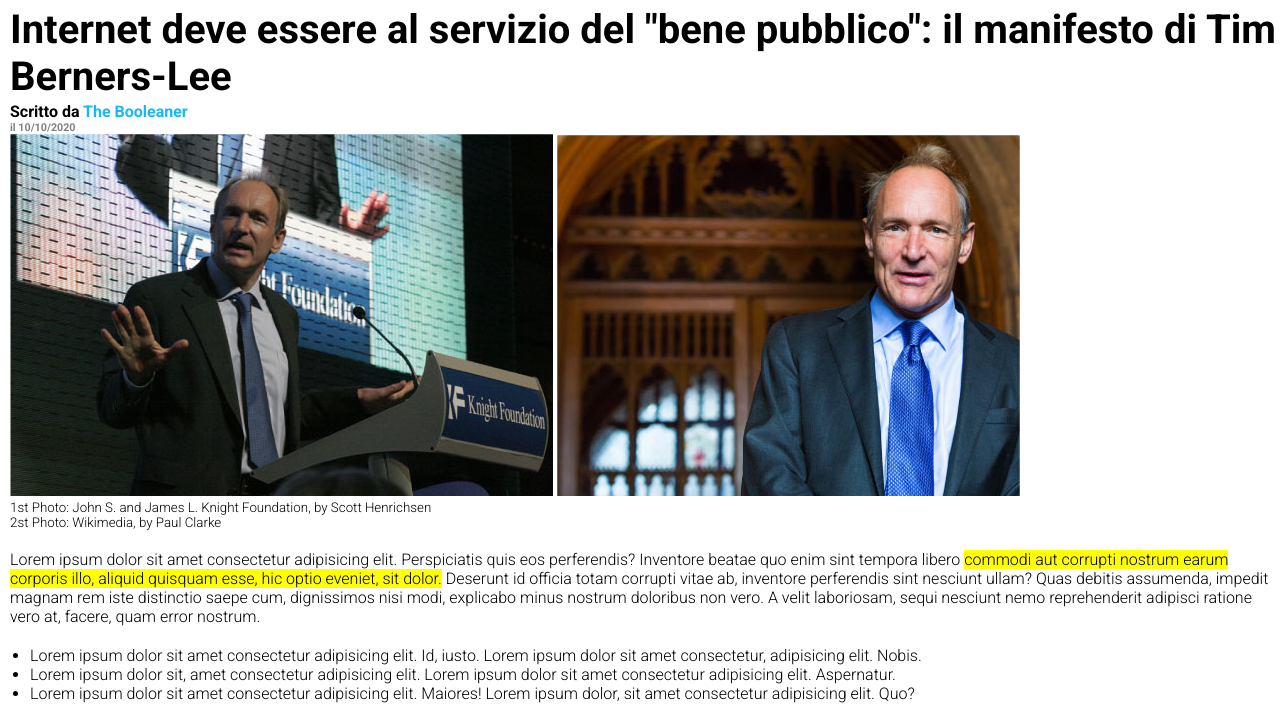
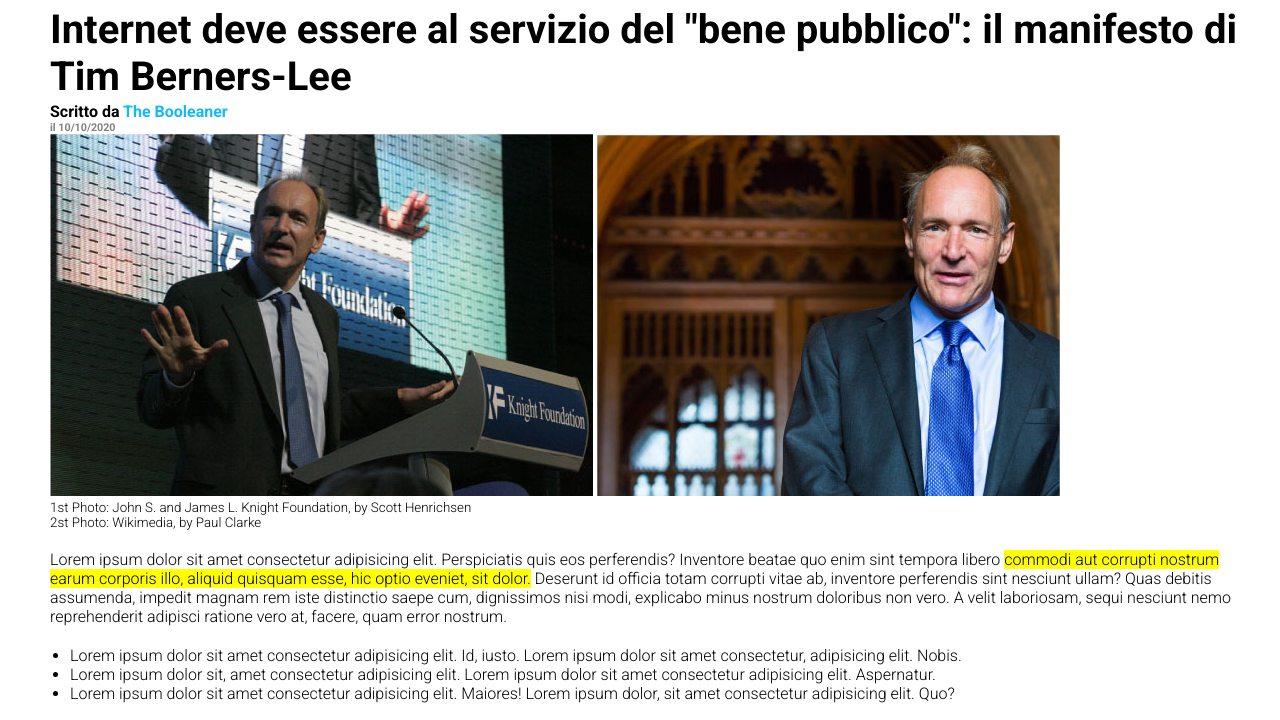
Before and after one commit to agostinoluca/html-css-booleaner, a plain HTML site: page index.html in a window 1280 px wide. Shown: the part 104-824 px from the top of the page. Drawn offline with Linux system fonts and the light colour scheme.

Commit message:
add body features

```diff
--- a/css/style.css
+++ b/css/style.css
@@ -3,6 +3,11 @@
     box-sizing: border-box;
     padding: 0;
     font-family: 'Roboto', sans-serif;
+}
+
+body {
+    width: 1200px;
+    margin: auto;
 }
 
 #header-logo {
```
